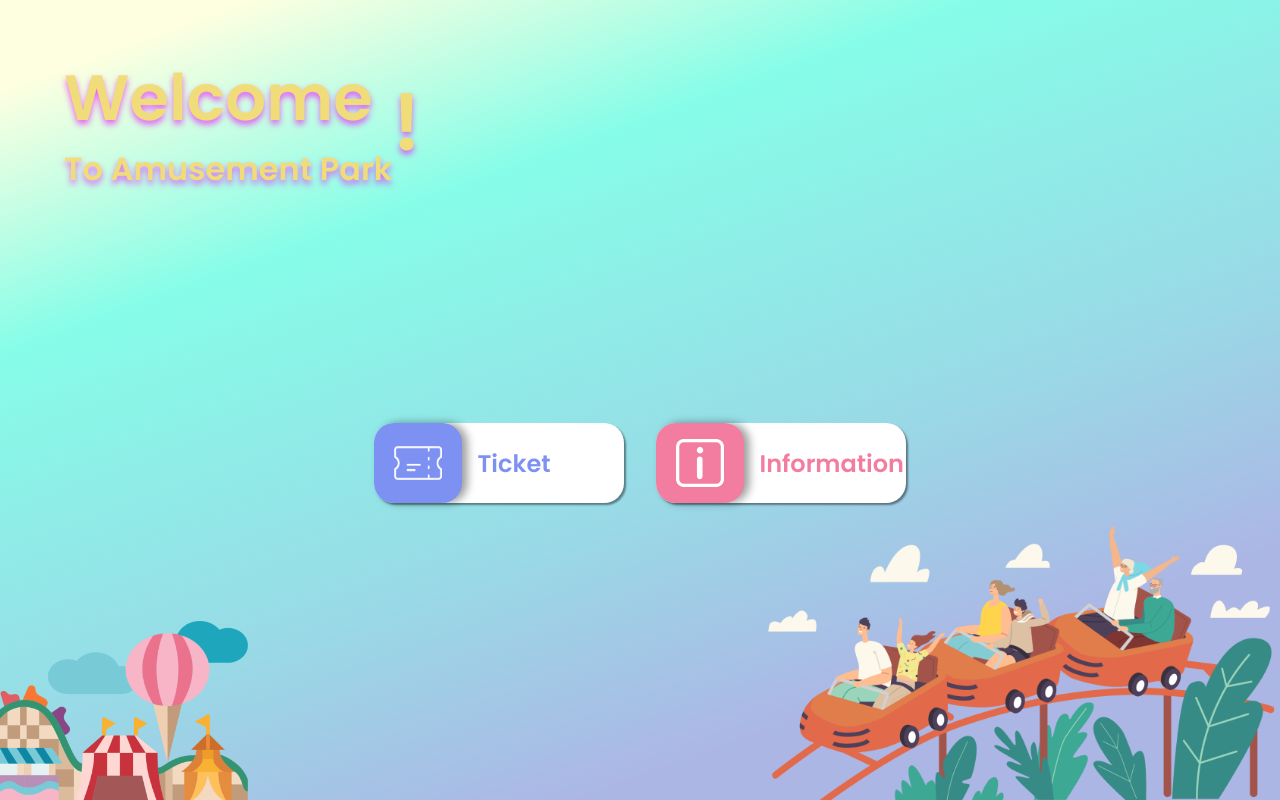
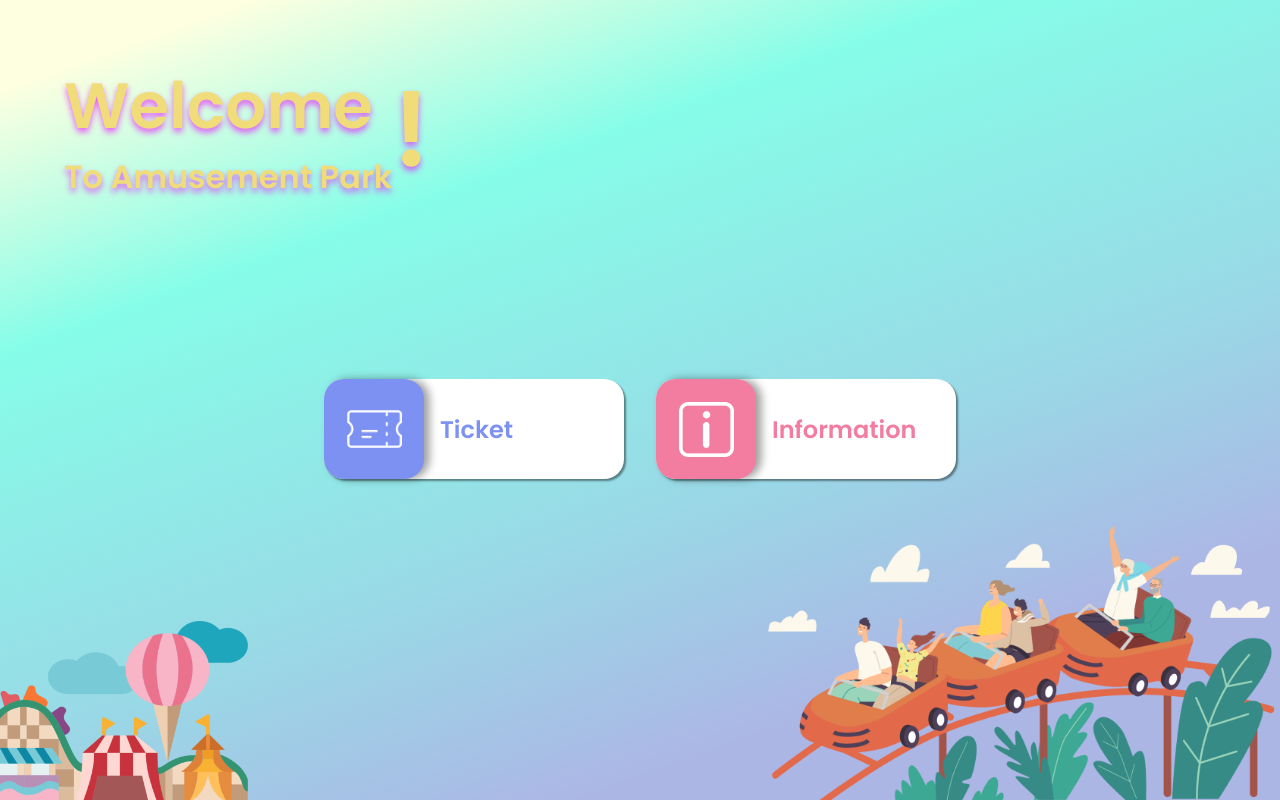
Before and after one commit to rayhannaufall10/-IF3152-2022-K02-05-ETIS, an Electron app: page FE/index.html in a window 1280 px wide. Drawn offline with Linux system fonts and the light colour scheme; no server answers.

Commit message:
fixing style

```diff
--- a/FE/Page/Information/Transportation/style.css
+++ b/FE/Page/Information/Transportation/style.css
@@ -160,3 +160,9 @@ thead tr th {
   font-weight: bold;
   align-items: center;
 }
+@media screen and (max-width:1454px) {
+  .label{
+    font-size:1.3rem;
+  }
+
+}
--- a/FE/Page/Ticket/style.css
+++ b/FE/Page/Ticket/style.css
@@ -71,8 +71,8 @@ body {
   top: 80px;
 }
 .button-container {
-  width: 350px;
-  height: 10vh;
+  width: 380px;
+  height: 100px;
 }
 .button {
   display: flex;
@@ -89,7 +89,7 @@ body {
   display: flex;
   justify-content: center;
   align-items: center;
-  width: 85px;
+  width: 100px;
   height: 100%;
   border-radius: 20px;
   box-shadow: 5.5px 0px 8px 0px rgba(0, 0, 0, 0.38);
--- a/FE/style.css
+++ b/FE/style.css
@@ -48,7 +48,7 @@ body {
 .welcome-container .left {
 }
 .welcome-container .right {
-  font-size: 5rem;
+  font-size: 6.6rem;
 }
 .welcome-container .left h1,
 .welcome-container .left p,
@@ -62,10 +62,12 @@ body {
   align-items: center;
   height: 100%;
   column-gap: 2em;
+  position: relative;
+  top: -50px;
 }
 .button-container {
-  width: 250px;
-  height: 10vh;
+  width: 300px;
+  height: 100px;
 }
 .button {
   display: flex;
@@ -82,7 +84,7 @@ body {
   display: flex;
   justify-content: center;
   align-items: center;
-  width: 35%;
+  width: 100px;
   height: 100%;
   border-radius: 20px;
   box-shadow: 5.5px 0px 8px 0px rgba(0, 0, 0, 0.38);
```
